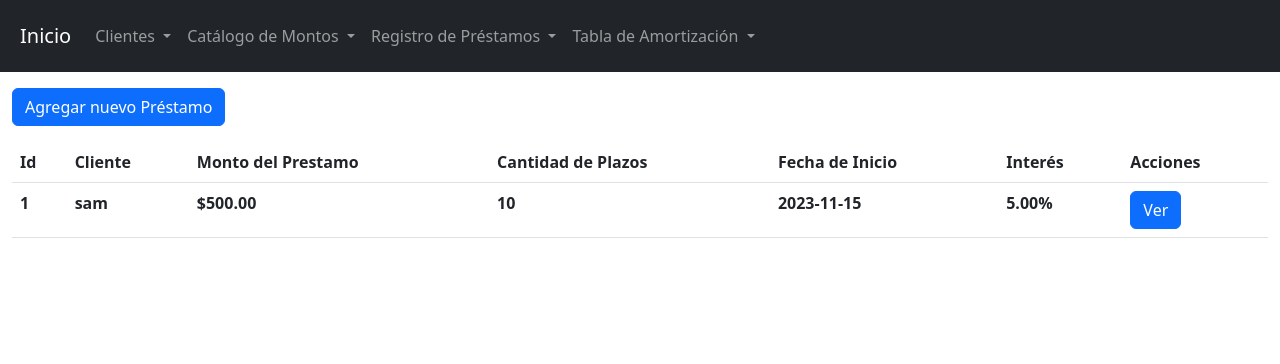
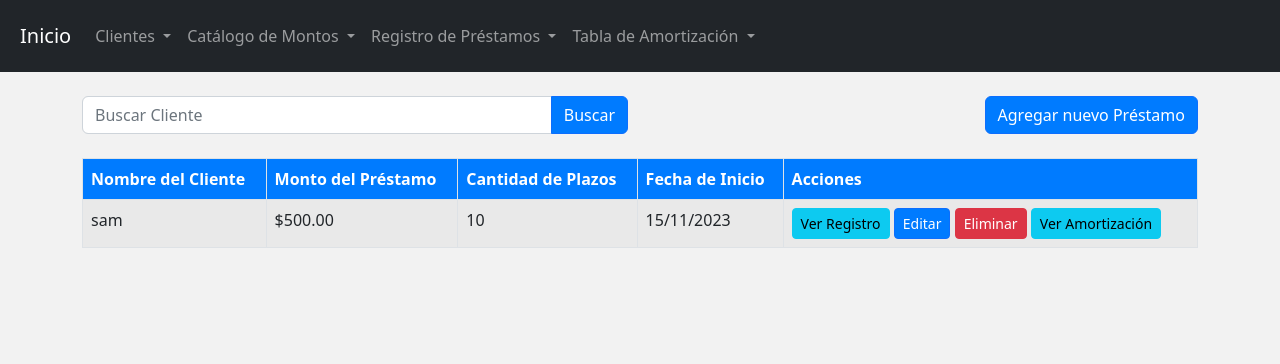
Before and after one commit to Zureichenden/phpTest, a PHP site: page /view/prestamos/index.php in a window 1280 px wide. Shown: the top 364 px of the page. Run offline with PHP 8.4, Linux system fonts and the light colour scheme; data comes from the database, SQL or seed files in the repository; both versions use the stored data as it was after the commit; lists and menus that the app fills with data are empty.

Commit message:
Amortizaciones se crean al guardar prestamo

```diff
--- a/controller/prestamosController.php
+++ b/controller/prestamosController.php
@@ -1,4 +1,6 @@
 <?php
+
+
     class prestamosController{
         private $model;
         public function __construct()
@@ -6,16 +8,72 @@
             require_once("c://xampp/htdocs/phpTest/model/prestamosModel.php");
             $this->model = new prestamosModel();
         }
-        public function guardar2($monto, $cantidad_plazos){
-            $id = $this->model->insertar($monto, $cantidad_plazos);
-            return ($id!=false) ? header("Location:show.php?id=".$id) : header("Location:create.php");
-        }
 
         public function guardar($cliente_id, $monto_id, $fecha_inicio, $interes)
         {
+            require_once("c://xampp/htdocs/phpTest/model/catalogoMontosModel.php");
+            require_once("c://xampp/htdocs/phpTest/model/amortizacionesModel.php");
+
             $id = $this->model->insertar($cliente_id, $monto_id, $fecha_inicio, $interes);
-            return ($id != false) ? header("Location: show.php?id=".$id) : header("Location: create.php");
+
+            if ($id !== false) {
+                // Éxito al guardar el préstamo
+
+                // Obtener el monto del préstamo y la cantidad de plazos del catálogo de montos
+                $catalogoMontosModel = new CatalogoMontosModel();
+                $montoPlazoInfo = $catalogoMontosModel->show($monto_id);
+
+                if ($montoPlazoInfo) {
+                    $montoPrestamo = $montoPlazoInfo['monto'];
+                    $cantidadPlazos = $montoPlazoInfo['cantidad_plazos'];
+
+                    // Calcular el monto por quincena sin interés
+                    $montoPorQuincenaSinInteres = $montoPrestamo / $cantidadPlazos;
+
+                    // Calcular la tasa de interés quincenal
+                    $tasaInteresQuincenal = ($interes / 100);
+
+                    // Inicializa el monto total pagado
+                    $montoTotalPagado = 0;
+
+                    // Llama al método para crear las amortizaciones
+                    $amortizacionesModel = new AmortizacionesModel();
+                    $quincena = 1;
+                    $capitalPendiente = $montoPrestamo;
+                    $fechaActual = new DateTime($fecha_inicio);
+
+                    // Calcula el interés para esta quincena
+                    $interesPago = $capitalPendiente * $tasaInteresQuincenal;
+
+                    // Calcula el monto a pagar para esta quincena (capital + interés)
+                    $abono = $montoPorQuincenaSinInteres + $interesPago;
+
+                    while ($quincena <= $cantidadPlazos) {
+
+
+                        // Inserta la amortización
+                        $amortizacionesModel->insertar($id, $quincena, $fechaActual->format('Y-m-d'), $capitalPendiente, $interesPago, $montoPorQuincenaSinInteres, $abono);
+
+                        // Actualiza los valores para la siguiente quincena
+                        $capitalPendiente -= $montoPorQuincenaSinInteres;
+                        $montoTotalPagado += $montoPago;
+                        $quincena++;
+                        $fechaActual->add(new DateInterval('P15D')); // Avanza 15 días (una quincena)
+                    }
+
+                    // Ahora puedes usar $montoPorQuincenaSinInteres y $montoTotalPagado según sea necesario
+
+
+                    header("Location: show.php?id=" . $id);
+                    exit;
+                } else {
+                    // Manejar el caso en el que no se pudo obtener la información del catálogo de montos
+                    echo "Error al obtener la información del catálogo de montos.";
+                }
+            }
         }
+
+
 
         public function show($id){
             return ($this->model->show($id) != false) ? $this->model->show($id) : header("Location:index.php");
@@ -33,9 +91,24 @@
         public function mostrarTablaAmortizacionCliente($cliente_id)
         {
             // Llama al modelo para obtener la tabla de amortización del cliente
-            return ($this->model->mostrarTablaAmortizacionCliente($cliente_id)) ? header("Location:index.php") : header("Location:show.php?id=".$cliente_id) ;
+            return ($this->model->mostrarTablaAmortizacionCliente($cliente_id)) ? header("Location:amortizacion.php") : header("Location:show.php?id=".$cliente_id) ;
 
         }
+
+        public function mostrarTablaAmortizacionByPrestamo($id)
+        {
+            // Llama al modelo para obtener la tabla de amortización del cliente
+            return ($this->model->mostrarTablaAmortizacionByPrestamo($id)) ?  $this->model->mostrarTablaAmortizacionByPrestamo($id) : header("Location:show.php?id=".$id) ;
+
+        }
+
+
+
+        public function search($searchTerm) {
+            $results = $this->model->searchClientesWithPrestamo($searchTerm);
+            return $results;
+        }
+
 
     }
 
--- a/model/prestamosModel.php
+++ b/model/prestamosModel.php
@@ -36,6 +36,7 @@ class prestamosModel
             SELECT
                 p.id AS prestamo_id,
                 c.nombre AS nombre_cliente,
+                c.id AS cliente_id,
                 cm.monto AS monto_prestamo,
                 cm.cantidad_plazos AS cantidad_plazos,
                 p.fecha_inicio,
@@ -65,11 +66,11 @@ class prestamosModel
     {
         $stament = $this->PDO->prepare("
             SELECT
-                a.quincena AS 'NO. PAGO',
-                a.fecha_pago AS 'FECHA',
-                a.monto_pago AS 'PAGO',
-                a.interes_pago AS 'INTERES',
-                (a.monto_pago + a.interes_pago) AS 'ABONO'
+                a.quincena AS NO_PAGO,
+                a.fecha_pago AS FECHA,
+                a.monto_pago AS PAGO,
+                a.interes_pago AS INTERES,
+                (a.monto_pago + a.interes_pago) AS ABONO
             FROM amortizaciones a
             INNER JOIN prestamos p ON a.prestamo_id = p.id
             WHERE p.cliente_id = :cliente_id
@@ -78,6 +79,67 @@ class prestamosModel
         return ($stament->execute()) ? $stament->fetchAll() : false;
     }
 
+    public function mostrarTablaAmortizacionByPrestamo2($id)
+    {
+        $stament = $this->PDO->prepare("
+            SELECT
+            a.quincena AS NO_PAGO,
+            a.fecha_pago AS FECHA,
+            a.monto_pago AS PAGO,
+            a.interes_pago AS INTERES,
+            (a.monto_pago + a.interes_pago) AS ABONO
+            FROM amortizaciones a
+            INNER JOIN prestamos p ON a.prestamo_id = p.id
+            WHERE p.id = 5
+        ");
+        // $stament->bindParam(":id", $id);
+        return ($stament->execute()) ? $stament->fetchAll() : false;
+    }
+
+    public function mostrarTablaAmortizacionByPrestamo($id)
+    {
+        $statement = $this->PDO->prepare("
+        SELECT
+        p.id as prestamo_id,
+        a.id as amortizacion_id,
+        a.quincena AS NO_PAGO,
+        a.fecha_pago as fecha,
+        a.monto_pago as monto_pago,
+        a.interes_pago as interes,
+        a.abono as abono,
+        c.nombre AS nombre_cliente,
+        cm.monto AS monto_prestamo,
+        cm.cantidad_plazos
+        FROM prestamos p
+        INNER JOIN cliente c ON p.cliente_id = c.id
+        INNER JOIN catalogoMontos cm ON p.monto_id = cm.id
+        INNER JOIN amortizaciones a ON p.id = a.prestamo_id
+        WHERE p.id = :id");
+        $statement->bindParam(":id", $id);
+        return ($statement->execute()) ? $statement->fetchAll() : false;
+    }
+
+    public function searchClientesWithPrestamo($searchTerm) {
+        $stament = $this->PDO->prepare("
+            SELECT
+                c.id AS cliente_id,
+                c.nombre AS nombre_cliente,
+                cm.monto AS monto_prestamo,
+                cm.cantidad_plazos AS cantidad_plazos,
+                p.fecha_inicio,
+                p.interes,
+                p.id as prestamo_id
+            FROM prestamos p
+            INNER JOIN cliente c ON p.cliente_id = c.id
+            INNER JOIN catalogoMontos cm ON p.monto_id = cm.id
+            WHERE c.nombre LIKE :searchTerm
+        ");
+        $searchTerm = '%' . $searchTerm . '%';
+        $stament->bindParam(":searchTerm", $searchTerm, PDO::PARAM_STR);
+        return ($stament->execute()) ? $stament->fetchAll() : false;
+    }
+
+
 }
 
 ?>
--- a/view/head/head.php
+++ b/view/head/head.php
@@ -4,13 +4,13 @@
 <head>
     <meta charset="utf-8">
     <meta name="viewport" content="width=device-width, initial-scale=1">
-    <title>
+    <!-- <title>
         <?php
         echo (empty($_GET['id']))
             ? ((strpos($_SERVER['REQUEST_URI'], 'create')) ? "Agregando nuevo" : "Menú Principal")
             : ((strpos($_SERVER['REQUEST_URI'], 'show')) ? "Detalles del registro " . $_GET['id'] : "Actualizar registro " . $_GET['id']);
         ?>
-    </title>
+    </title> -->
     <link href="https://cdn.jsdelivr.net/npm/bootstrap@5.2.1/dist/css/bootstrap.min.css" rel="stylesheet"
         integrity="sha384-iYQeCzEYFbKjA/T2uDLTpkwGzCiq6soy8tYaI1GyVh/UjpbCx/TYkiZhlZB6+fzT" crossorigin="anonymous">
 </head>
--- /dev/null
+++ b/view/prestamos/css/index.css
@@ -0,0 +1,39 @@
+/* Cambia el color de fondo del encabezado */
+body {
+    background-color: #f2f2f2;
+}
+
+/* Estilo para el botón de búsqueda */
+.btn-primary {
+    background-color: #007bff;
+    color: #fff;
+}
+
+/* Estilo para la tabla */
+.table {
+    width: 100%;
+    border-collapse: collapse;
+}
+
+/* Estilo para las filas impares de la tabla */
+.table tbody tr:nth-child(odd) {
+    background-color: #f5f5f5;
+}
+
+/* Estilo para los botones de acción */
+.btn-action {
+    margin-right: 5px;
+}
+
+/* Cambia el color del encabezado de la tabla */
+.table thead th {
+    background-color: #007bff;
+    color: #fff;
+}
+
+/* Estilo para el mensaje de "No hay registros que coincidan con la búsqueda" */
+.no-records {
+    text-align: center;
+    font-style: italic;
+    color: #888;
+}
--- a/view/prestamos/index.php
+++ b/view/prestamos/index.php
@@ -1,48 +1,94 @@
 <?php
 require_once("c://xampp/htdocs/phpTest/view/head/head.php");
 require_once("c://xampp/htdocs/phpTest/controller/prestamosController.php");
+?>
+
+<!DOCTYPE html>
+<html lang="es">
+<head>
+    <meta charset="UTF-8">
+    <meta name="viewport" content="width=device-width, initial-scale=1.0">
+    <title>Registro de Préstamos</title>
+    <link rel="stylesheet" href="/phpTest/view/prestamos/css/index.css">
+</head>
+<body>
+<?php
 $obj = new prestamosController();
+
+$searchTerm = isset($_GET['search']) ? $_GET['search'] : null;
+$rows = [];
+
+if ($searchTerm) {
+    $rows = $obj->search($searchTerm);
+} else {
     $rows = $obj->index();
+}
 ?>
-<div class="mb-3">
+
+<div class="container">
+    <div class="row mt-4">
+        <div class="col-md-6">
+            <form action="index.php" method="GET">
+                <div class="input-group">
+                    <input type="text" name="search" class="form-control" placeholder="Buscar Cliente" value="<?php echo $searchTerm; ?>">
+                    <button type="submit" class="btn btn-primary">Buscar</button>
+                </div>
+            </form>
+        </div>
+        <div class="col-md-6 text-end">
             <a href="/phpTest/view/prestamos/create.php" class="btn btn-primary">Agregar nuevo Préstamo</a>
         </div>
-<table class="table">
+    </div>
+
+    <div class="row mt-4">
+        <div class="col">
+            <table class="table table-striped table-bordered">
                 <thead>
                     <tr>
-            <th scope="col">Id</th>
-            <th scope="col">Cliente</th>
-            <th scope="col">Monto del Prestamo</th>
-            <th scope="col">Cantidad de Plazos</th>
-            <th scope="col">Fecha de Inicio</th>
-            <th scope="col">Interés</th>
-            <th scope="col">Acciones</th>
+                        <th>Nombre del Cliente</th>
+                        <th>Monto del Préstamo</th>
+                        <th>Cantidad de Plazos</th>
+                        <th>Fecha de Inicio</th>
+                        <th>Acciones</th>
                     </tr>
                 </thead>
                 <tbody>
-        <?php if($rows): ?>
-            <?php foreach($rows as $row): ?>
+                    <?php if ($rows): ?>
+                        <?php foreach ($rows as $row): ?>
                             <tr>
-                    <th><?= $row['prestamo_id'] ?></th>
-                    <th><?= $row['nombre_cliente'] ?></th>
-                    <th><?= '$' . number_format($row['monto_prestamo'], 2) ?></th>
-                    <th><?= number_format($row['cantidad_plazos']) ?></th>
-                    <th><?= $row['fecha_inicio'] ?></th>
-                    <th><?= number_format($row['interes'], 2) . '%' ?></th>
-
-                    <th>
-                        <a href="show.php?id=<?= $row[0]?>" class="btn btn-primary">Ver</a>
-
-                    </th>
+                                <td><?= $row['nombre_cliente'] ?></td>
+                                <td><?= '$' . number_format($row['monto_prestamo'], 2) ?></td>
+                                <td><?= number_format($row['cantidad_plazos']) ?></td>
+                                <td><?= date("d/m/Y", strtotime($row['fecha_inicio'])) ?></td>
+                                <td>
+                                    <a href="show.php?id=<?= $row['prestamo_id'] ?>" class="btn btn-info btn-sm">
+                                        <i class="fa fa-eye"></i> Ver Registro
+                                    </a>
+                                    <a href="edit.php?id=<?= $row['prestamo_id'] ?>" class="btn btn-primary btn-sm">
+                                        <i class="fa fa-pencil"></i> Editar
+                                    </a>
+                                    <a href="delete.php?id=<?= $row['prestamo_id'] ?>" class="btn btn-danger btn-sm">
+                                        <i class="fa fa-trash"></i> Eliminar
+                                    </a>
+                                    <a href="amortizacion.php?id=<?= $row['prestamo_id'] ?>" class="btn btn-info btn-sm">
+                                        <i class="fa fa-eye"></i> Ver Amortización
+                                    </a>
+                                </td>
                             </tr>
                         <?php endforeach; ?>
                     <?php else: ?>
                         <tr>
-                <td colspan="3" class="text-center">No hay registros actualmente</td>
+                            <td colspan="5" class="no-records">No hay registros que coincidan con la búsqueda.</td>
                         </tr>
                     <?php endif; ?>
                 </tbody>
             </table>
+        </div>
+    </div>
+</div>
+
 <?php
 require_once("c://xampp/htdocs/phpTest/view/head/footer.php");
 ?>
+</body>
+</html>
```
Also changed, not shown: model/amortizacionesModel.php (added, +51 -0 lines), script.sql (+10 -2 lines), view/prestamos/amortizacion.php (added, +50 -0 lines). Lines whose indentation alone changed are shown as unchanged.
